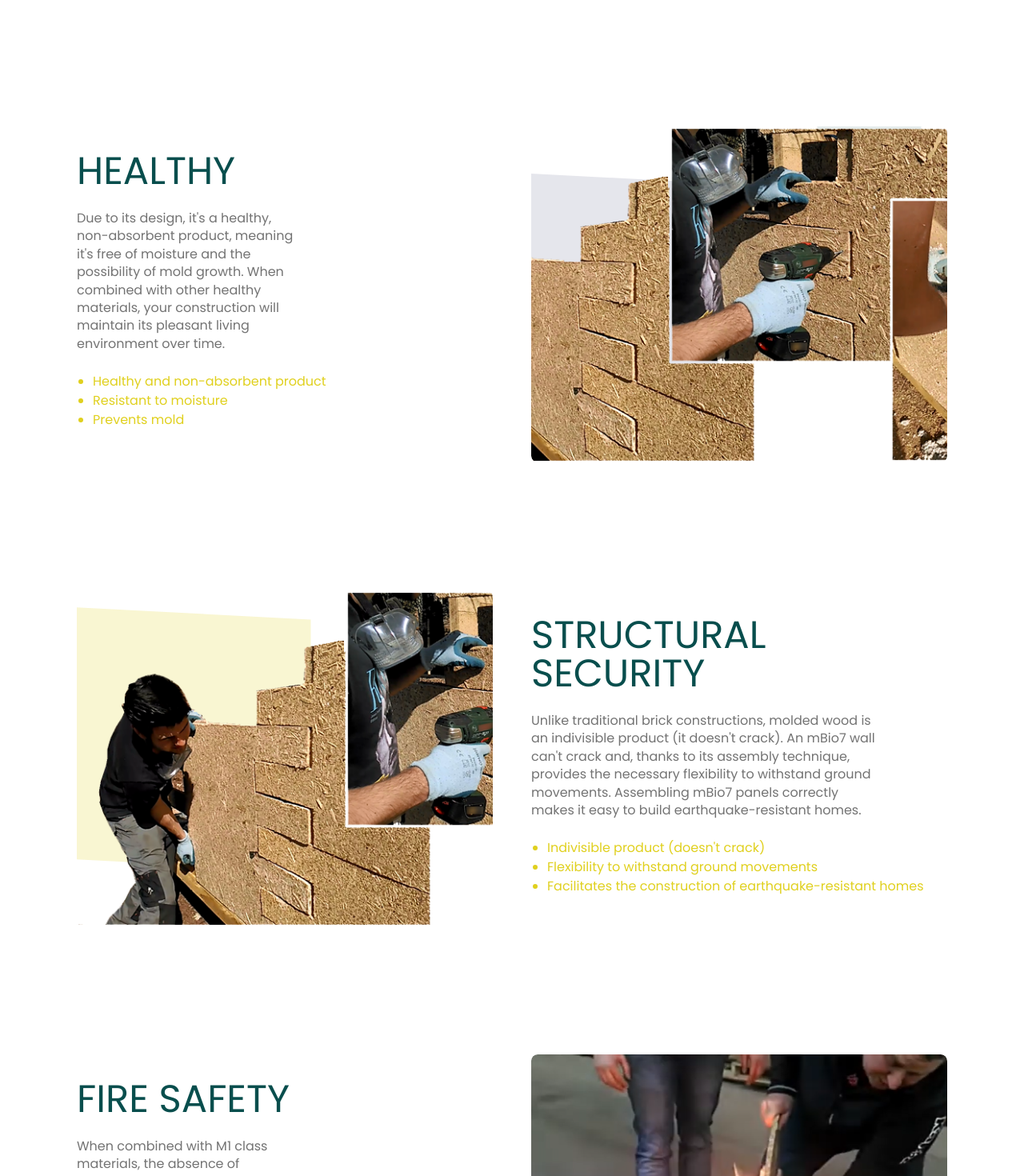
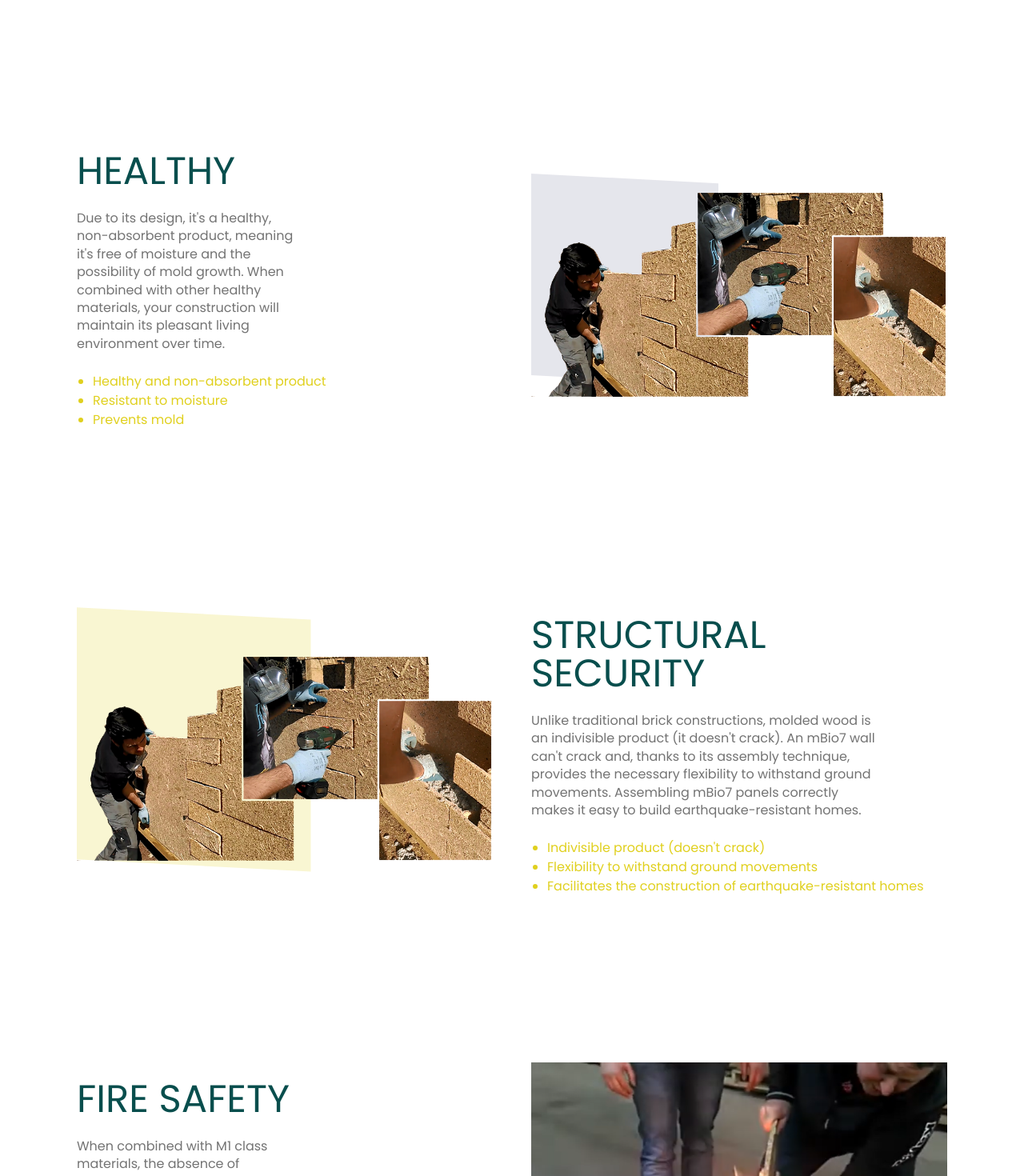
Before and after one commit to azizktata/mbio7, a Next.js app: page /en/pages/experience in a window 1280 px wide. Shown: the part 1020-2490 px from the top of the page at 80% size. Built offline with nearby package versions, Linux system fonts and the light colour scheme.

Commit message:
improvements

```diff
--- a/app/[locale]/pages/[slug]/page.tsx
+++ b/app/[locale]/pages/[slug]/page.tsx
@@ -394,7 +394,7 @@ const Feature = ({ image, title, description, specials, cta }: FeatureProps) =>
         <Image
           src={image}
           alt="Illustration de panneaux de construction en bois"
-          className="fill object-cover object-left rounded-lg transition-transform duration-500 hover:scale-[1.03] z-10"
+          className="fill object-contain object-left rounded-lg transition-transform duration-500 hover:scale-[1.03] z-10"
         />
       </div>
 
@@ -468,15 +468,13 @@ const FeatureInverted = ({ image, title, description, specials, cta }: FeaturePr
           ></div>
 
           {/* 2. Structured Corner Frame (Top Right) - Uses a border for a modular, open-box feel */}
-              <div
-          className="absolute top-0 right-0 w-1/4 h-1/4 bg-[#064343] opacity-10 transform skew-y-3 -translate-x-1/4 -translate-y-1/4 z-[-1]"
-        ></div>
+
 
           {/* The actual image element with hover effect */}
           <Image
             src={image}
             alt="Illustration de panneaux de construction en bois"
-            className="fill object-cover rounded-lg transition-transform duration-500 hover:scale-[1.03] z-10"
+            className="fill object-contain rounded-lg transition-transform duration-500 hover:scale-[1.03] z-10"
           />
 
           {/* CTA button (Z-20 to ensure it's on top of everything) */}
```
